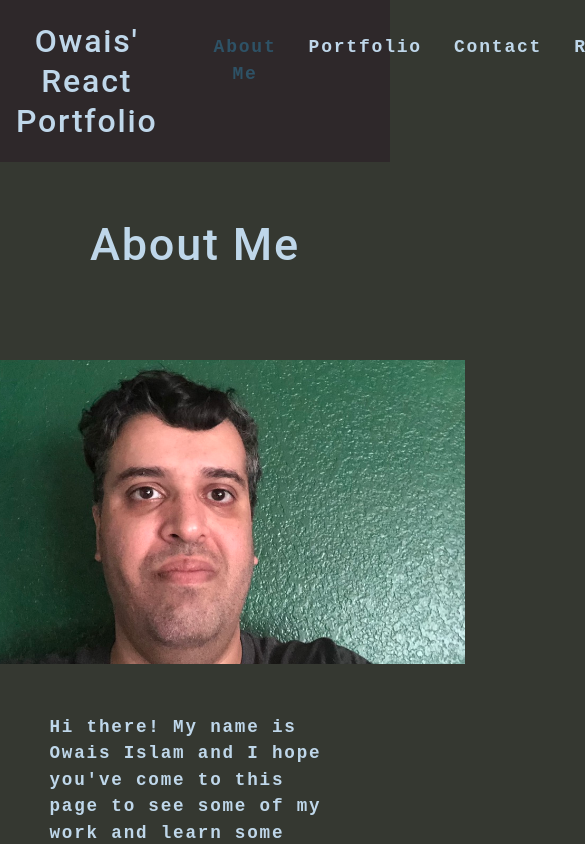
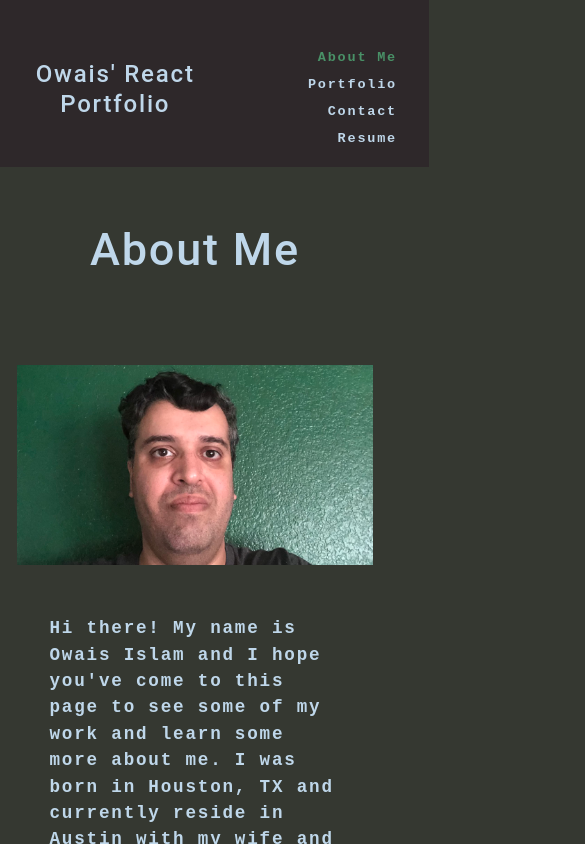
Before and after one commit to OwaisIslam/react-portfolio, a React (Create React App) app: page / in a window 390 px wide. Shown: the top 844 px of the page, 585 px wide, since content can reach past the window. Built offline with nearby package versions, Linux system fonts and the light colour scheme.

Commit message:
updated for mobile view

```diff
--- a/src/App.js
+++ b/src/App.js
@@ -28,9 +28,15 @@ function App() {
 
 	return (
 		<div>
-			<Header currentTab={currentTab} setCurrentTab={setCurrentTab}></Header>
-			<main>{renderTab()}</main>
-			<Footer></Footer>
+			<div className="mobile-header">
+				<Header currentTab={currentTab} setCurrentTab={setCurrentTab}></Header>
+			</div>
+			<div>
+				<main>{renderTab()}</main>
+			</div>
+			<div>
+				<Footer></Footer>
+			</div>
 		</div>
 	);
 }
--- a/src/components/Navigation/index.js
+++ b/src/components/Navigation/index.js
@@ -4,8 +4,8 @@ function Navigation(props) {
 	const { currentTab, setCurrentTab } = props;
 
 	return (
-		<nav className="tabs">
-			<ul className="flex-row">
+		<nav>
+			<ul className="flex-row mobile-view">
 				<li className={currentTab === "about" ? "mx-2 navActive" : "mx-2"}>
 					<span onClick={() => setCurrentTab("about")}>About Me</span>
 				</li>
--- a/src/components/Portfolio/index.js
+++ b/src/components/Portfolio/index.js
@@ -16,7 +16,7 @@ function Portfolio() {
 				"Express & Sequelize",
 				"Heroku & AWS S3",
 			],
-			github: "https://github.com/CamWills89/auto-tracker",
+			github: "https://github.com/p2T3/auto-tracker",
 			deployed: "https://team-3-auto-tracker.herokuapp.com/",
 		},
 		{
@@ -40,8 +40,8 @@ function Portfolio() {
 				"Node.js",
 				"Express",
 			],
-			github: "https://github.com/CamWills89/budget-tracker",
-			deployed: "https://camerons-budget-tracker.herokuapp.com/",
+			github: "https://github.com/OwaisIslam/budget-tracker",
+			deployed: "https://budget-tracker-owais.herokuapp.com/",
 		},
 		{
 			name: "Weather Dashboard",
@@ -66,7 +66,7 @@ function Portfolio() {
 			description:
 				"This application allows the user to enter notes and as they save, they appear in the sidebar on the left. Notes can be deleted by clicking the trash can next to the corresponding note.",
 			image: "note-taker-image.png",
-			technologies: ["HTML/CSS", "JavaScript"],
+			technologies: ["HTML/CSS", "JavaScript", "Express.js"],
 			github: "https://github.com/OwaisIslam/note-taker",
 			deployed: "https://note-taker-owais.herokuapp.com/",
 		},
@@ -78,7 +78,7 @@ function Portfolio() {
 				<h1 className="page-header">My Portfolio</h1>
 			</div>
 			<div>
-				<ul className="flex-row">
+				<ul className="flex-row mobile-row">
 					<li className="padding">
 						<Project projects={projects[0]}></Project>
 					</li>
@@ -86,7 +86,7 @@ function Portfolio() {
 						<Project projects={projects[1]}></Project>
 					</li>
 				</ul>
-				<ul className="flex-row">
+				<ul className="flex-row mobile-row">
 					<li className="padding">
 						<Project projects={projects[2]}></Project>
 					</li>
@@ -94,7 +94,7 @@ function Portfolio() {
 						<Project projects={projects[3]}></Project>
 					</li>
 				</ul>
-				<ul className="flex-row">
+				<ul className="flex-row mobile-row">
 					<li className="padding">
 						<Project projects={projects[4]}></Project>
 					</li>
--- a/src/components/Project/index.js
+++ b/src/components/Project/index.js
@@ -3,6 +3,7 @@ import Card from "react-bootstrap/Card";
 
 function Project(props) {
 	const currentProject = useState(props)[0].projects;
+
 	const name = currentProject.name;
 	const description = currentProject.description;
 	const image = currentProject.image;
--- a/src/index.css
+++ b/src/index.css
@@ -5,7 +5,7 @@ main {
 }
 
 :root {
-	--primary: #2E5266;
+	--primary: #499167;
 	--secondary: #2E282A;
 	--tertiary: #f0f2a6;
 	--quaternary: #39a9db;
@@ -110,7 +110,7 @@ header a {
 }
 
 button {
-	background: var(--secondary);
+	background: var(--quaternary);
 	border: 0;
 	border-radius: .5rem;
 	color: #fff;
@@ -375,3 +375,70 @@ textarea {
 .padding {
 	padding: 50px;
 }
+
+/* Viewports Styling start*/
+@media screen and (max-width: 980px) {}
+
+@media screen and (max-width: 817px) {
+	header div {
+		position: relative;
+		width: 110%;
+	}
+
+	header div h2 {
+		position: absolute;
+		top: 50%;
+		transform: translateY(-50%);
+	}
+
+	h2 {
+		font-size: 1.5rem;
+	}
+
+	nav ul li span {
+		font-size: 0.75em;
+	}
+
+	.mobile-header {
+		width: 110%;
+	}
+
+	.mobile-row {
+		display: block;
+		margin: 0 100px 0 auto;
+	}
+
+	.mobile-view {
+		display: inline;
+		text-align: end;
+	}
+
+	.photo {
+		width: auto;
+		height: auto;
+		max-width: 500px;
+		max-height: 300px;
+		padding: 50px;
+	}
+
+	input {
+		width: 350px;
+	}
+
+	textarea {
+		width: 350px;
+		height: 120px;
+		border: 3px solid #cccccc;
+		padding: 5px;
+	}
+
+	ol {
+		font-size: 0.75rem;
+	}
+}
+
+@media screen and (max-width: 768px) {}
+
+@media screen and (max-width: 575px) {}
+
+/* Viewports Styling end*/
```
